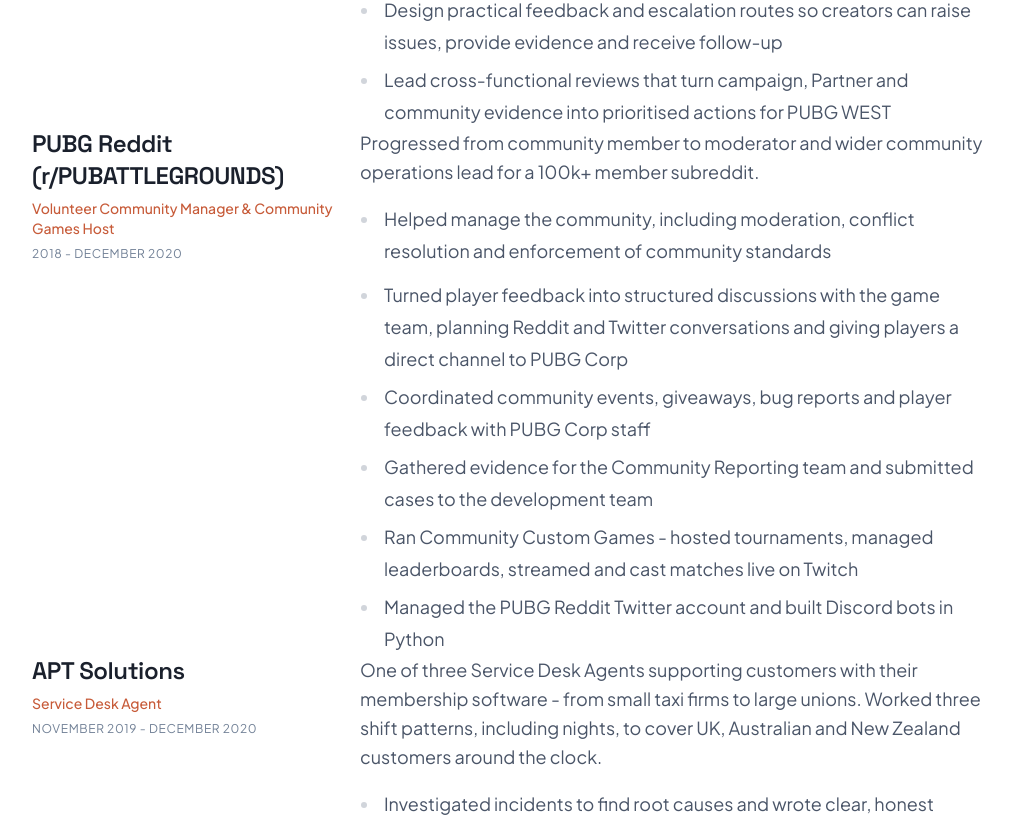
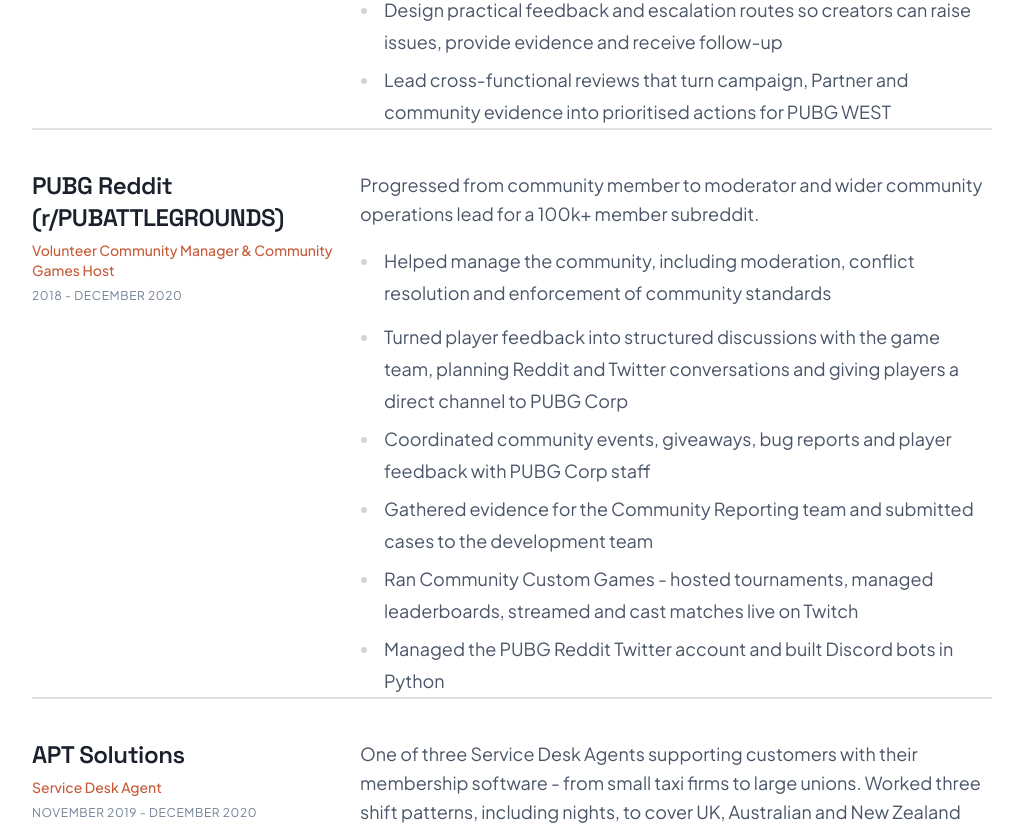
Before and after one commit to DanBennettUK/cv, a Next.js app: page / in a window 1280 px wide. Shown: the part 2040-2865 px from the top of the page, without its empty margins (128-1151 px from the left). Built offline with nearby package versions, Linux system fonts and the light colour scheme.

Commit message:
Add clear separators between CV roles

```diff
--- a/components/Experience.tsx
+++ b/components/Experience.tsx
@@ -18,13 +18,13 @@
           {experiences.map((exp, index) => (
             <div key={index}>
               {exp.group && (
-                <div className="border-t border-[var(--border-light)] pt-8 pb-4">
+                <div className="pt-8 pb-4">
                   <p className="text-xs font-semibold uppercase tracking-[0.18em] text-[var(--text-muted)]">
                     {exp.group}
                   </p>
                 </div>
               )}
-              <ExperienceItem experience={exp} />
+              <ExperienceItem experience={exp} first={index === 0} />
             </div>
           ))}
         </div>
@@ -33,15 +33,15 @@
   );
 }
 
-function ExperienceItem({ experience }: { experience: Experience }) {
+function ExperienceItem({ experience, first = false }: { experience: Experience; first?: boolean }) {
   const { company, link, job_title, dates, quote, description } = experience;
 
   return (
     <article
       className={`experience-item pb-10 last:pb-0 ${
-        experience.group
-          ? 'pt-2'
-          : 'border-t border-[var(--border-light)] first:border-t-0 first:pt-0 pt-10'
+        first
+          ? 'pt-0'
+          : 'border-t-2 border-[var(--border)] pt-10'
       }`}
     >
       <div className="grid lg:grid-cols-12 gap-6">
```
